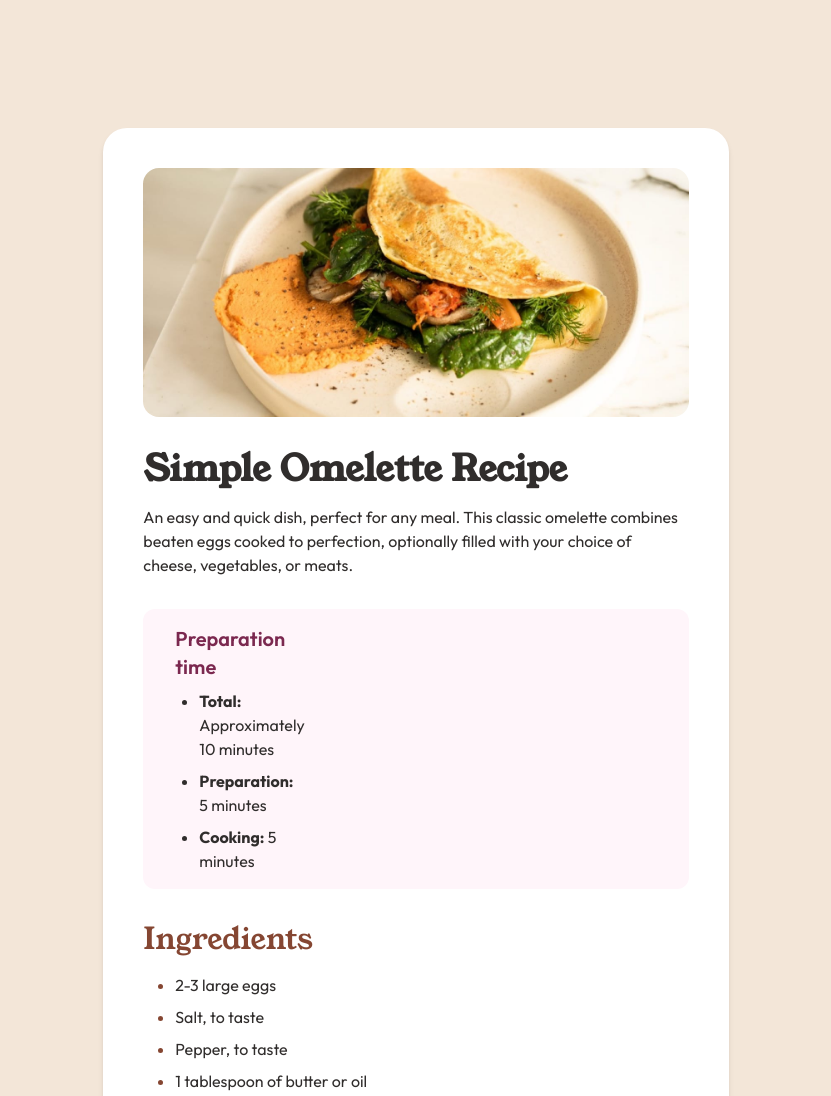
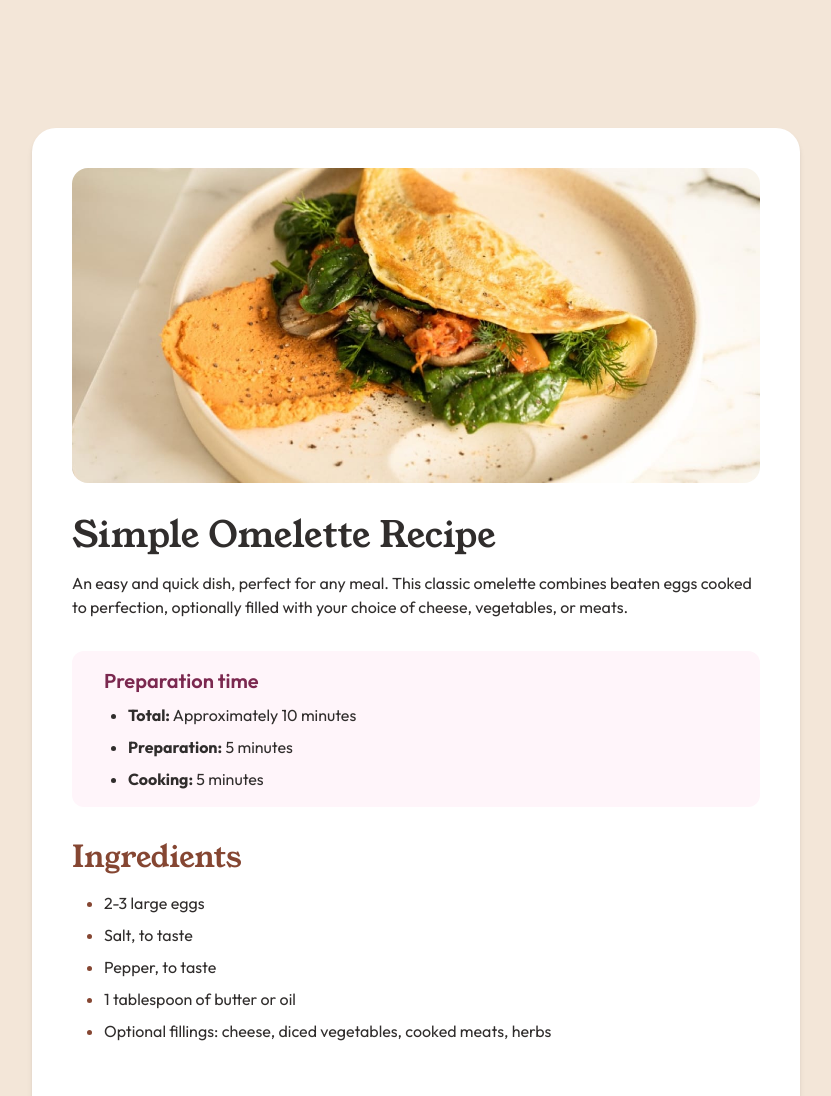
Before and after one commit to abhixdev/recipe-page-main, a website built with Vite: page index.html in a window 1280 px wide. Shown: the top 1096 px of the page, without its empty margins (224-1055 px from the left). Built offline with nearby package versions, Linux system fonts and the light colour scheme.

Commit message:
Fix: width of prepartion section and removed bottom border of fat nutrition

```diff
--- a/index.html
+++ b/index.html
@@ -30,7 +30,7 @@
       class="w-screen max-w-3xl lg:flex lg:h-full lg:items-center lg:justify-center"
     >
       <div
-        class="flex flex-col space-x-5 space-y-4 md:items-start lg:mx-80 lg:my-32 lg:space-x-0 lg:rounded-3xl lg:bg-white lg:p-10 lg:shadow-md"
+        class="flex flex-col space-x-5 space-y-4 md:items-start lg:my-32 lg:space-x-0 lg:rounded-3xl lg:bg-white lg:p-10 lg:shadow-md"
       >
         <div class="main-image lg:mx-auto">
           <img
@@ -41,9 +41,7 @@
           />
         </div>
         <section class="recipe p-4 text-DarkCharcoal lg:p-0 lg:py-4">
-          <h1 class="font-serif text-4xl font-semibold">
-            Simple Omelette Recipe
-          </h1>
+          <h1 class="font-serif text-4xl">Simple Omelette Recipe</h1>
           <p class="pr-2 pt-4">
             An easy and quick dish, perfect for any meal. This classic omelette
             combines beaten eggs cooked to perfection, optionally filled with
@@ -52,8 +50,8 @@
         </section>
 
         <!-- Prepartion Section -->
-        <section class="preparation">
-          <div class="mr-4 rounded-xl bg-RoseWhite p-4 lg:mr-0 lg:pr-96">
+        <section class="preparation lg:w-full">
+          <div class="mr-4 rounded-xl bg-RoseWhite p-4 lg:mr-0">
             <div class="content ml-4 mr-24 lg:mr-0">
               <h1 class="text-xl font-semibold text-DarkRaspberry">
                 Preparation time
@@ -174,7 +172,7 @@
                   <td class="p-3">Protein</td>
                   <td class="p-3 font-bold text-Nutmeg">20g</td>
                 </tr>
-                <tr class="border-b-[1px] border-LightGrey">
+                <tr class="">
                   <td class="p-3">Fat</td>
                   <td class="p-3 font-bold text-Nutmeg">22g</td>
                 </tr>
```
